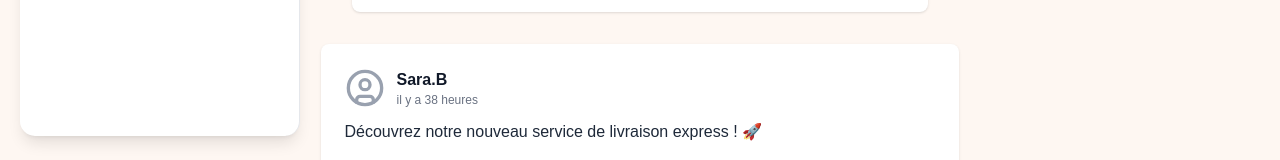
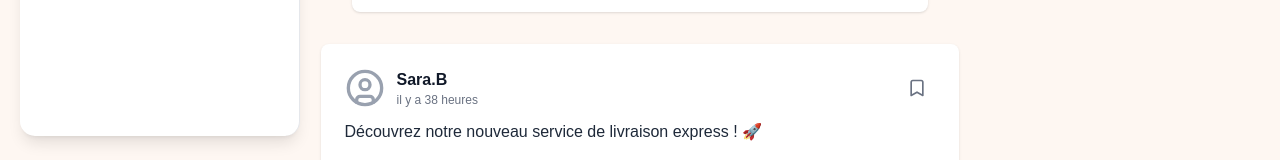
Before and after one commit to larabiislem/komunet_web, a Next.js app: page /home in a window 1280 px wide. Shown: the part 744-904 px from the top of the page. Built offline with nearby package versions, Linux system fonts and the light colour scheme.

Commit message:
feat: add bookmark button to RegularPosts component and improve layout

```diff
--- a/composents/post.tsx
+++ b/composents/post.tsx
@@ -1,7 +1,7 @@
 import React, { useEffect } from "react";
 import { useDispatch, useSelector } from "react-redux";
 import { getPosts } from '../app/home/postslicer';
-import { UserCircle, Heart, MessageCircle, Share2, Eye, Image as ImageIcon } from "lucide-react";
+import { UserCircle, Heart, MessageCircle, Share2, Eye, Image as ImageIcon, Bookmark } from "lucide-react";
 
 interface RegularPost {
   id: number;
@@ -56,13 +56,20 @@ export default function RegularPosts() {
             {post.isPinned && (
               <span className="ml-2 px-2 py-0.5 bg-blue-100 text-blue-700 text-xs rounded">Épinglé</span>
             )}
+            {/* Bouton enregistrer sur favoris */}
+            <button
+              className="ml-auto p-2 rounded-full hover:bg-gray-100 transition"
+              title="Enregistrer dans les favoris"
+            >
+              <Bookmark className="w-5 h-5 text-gray-500" />
+            </button>
           </div>
+            <div className="text-gray-800 text-base">{post.content}</div>
           {/* Icône image de post, plus grande */}
-
-          <div className="text-gray-800 text-base">{post.content}</div>
-            <div className="flex items-center justify-center mb-4">
+          <div className="flex items-center justify-center mb-4">
             <ImageIcon className="w-72 h-56 text-gray-200" />
           </div>
+
           <div className="flex items-center gap-6 mt-2 text-gray-500">
             <div className="flex items-center gap-1">
               <Heart className="w-5 h-5" />
```
